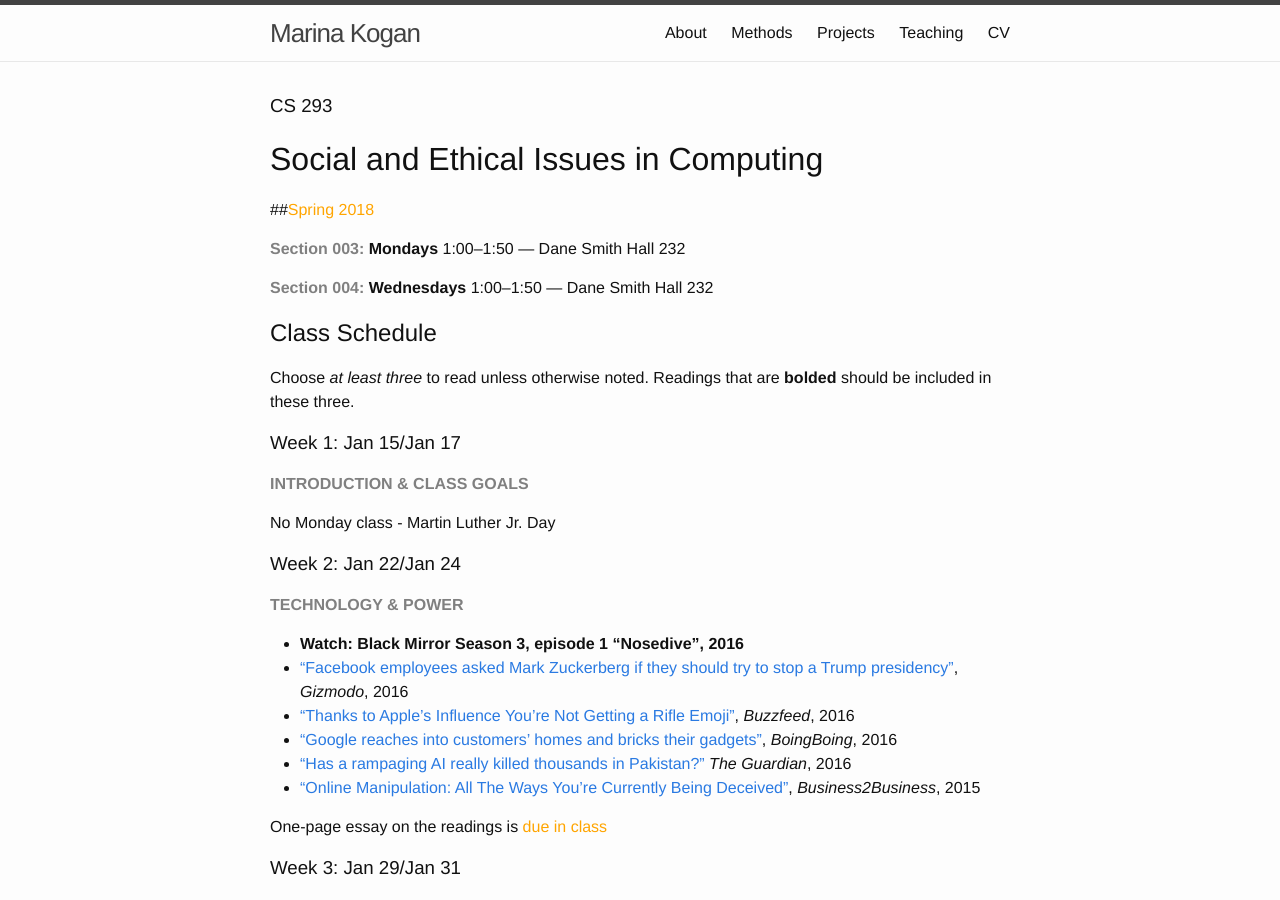
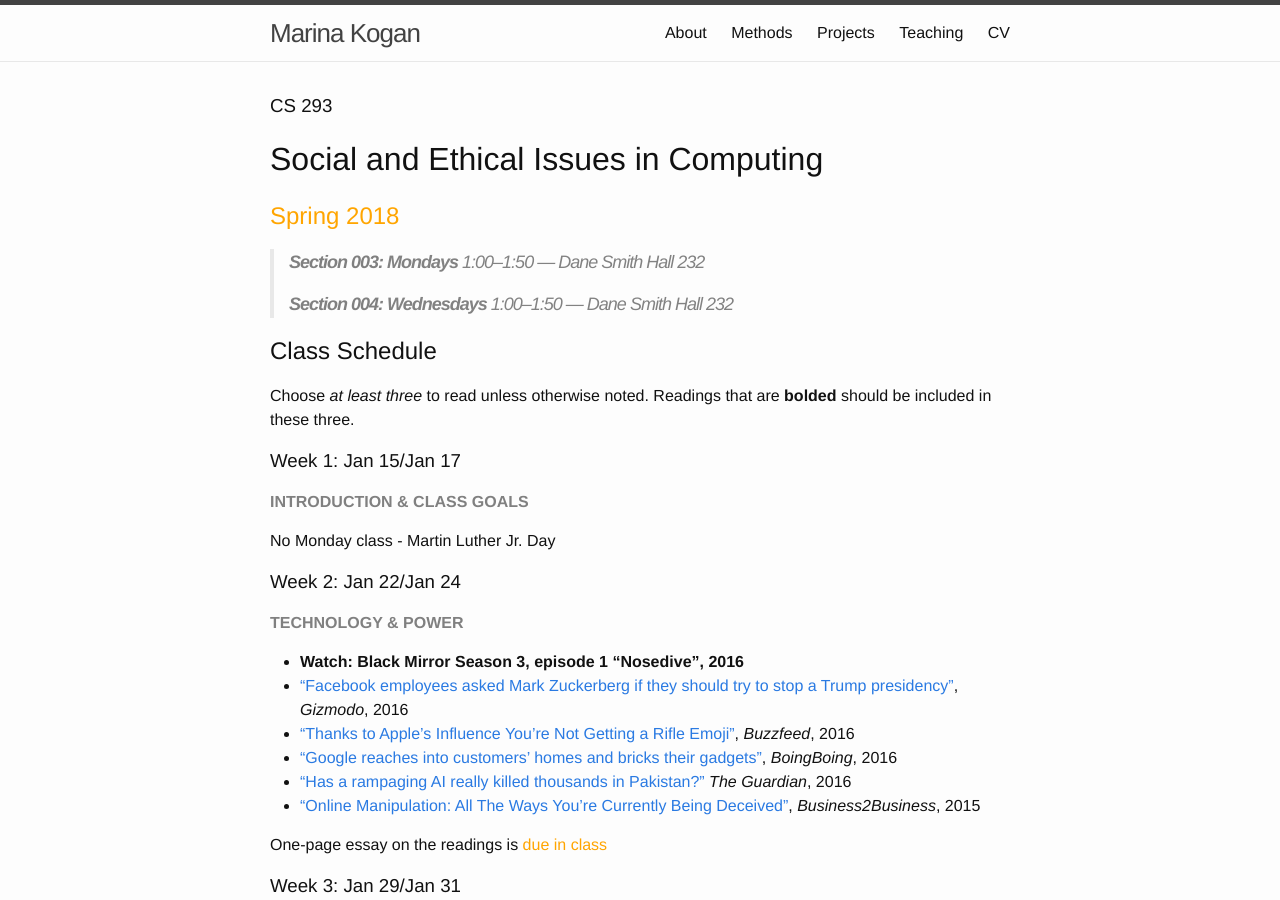
Before and after one commit to marinkala/marinkala.github.com, a Jekyll site: the page built from 5teaching.md, in a window 1280 px wide and 900 px high. Built offline with Jekyll 4.4.1, drawn with Linux system fonts in a browser that asks for light colours.

Commit message:
minor edits

```diff
--- a/5teaching.md
+++ b/5teaching.md
@@ -7,12 +7,13 @@ permalink: /teaching/
 
 ### CS 293
 # Social and Ethical Issues in Computing
-##<span style="color:orange">Spring 2018</span>
+
+## <span style="color:orange">Spring 2018</span>
 
 
-**<span style="color:grey">Section 003:</span> Mondays** 1:00–1:50 — Dane Smith Hall 232
-
-**<span style="color:grey">Section 004:</span> Wednesdays** 1:00–1:50 — Dane Smith Hall 232
+> **<span style="color:grey">Section 003:</span> Mondays** 1:00–1:50 — Dane Smith Hall 232
+>
+> **<span style="color:grey">Section 004:</span> Wednesdays** 1:00–1:50 — Dane Smith Hall 232
 
 ## Class Schedule
 Choose *at least three* to read unless otherwise noted. Readings that are **bolded** should be included in these three.
```
